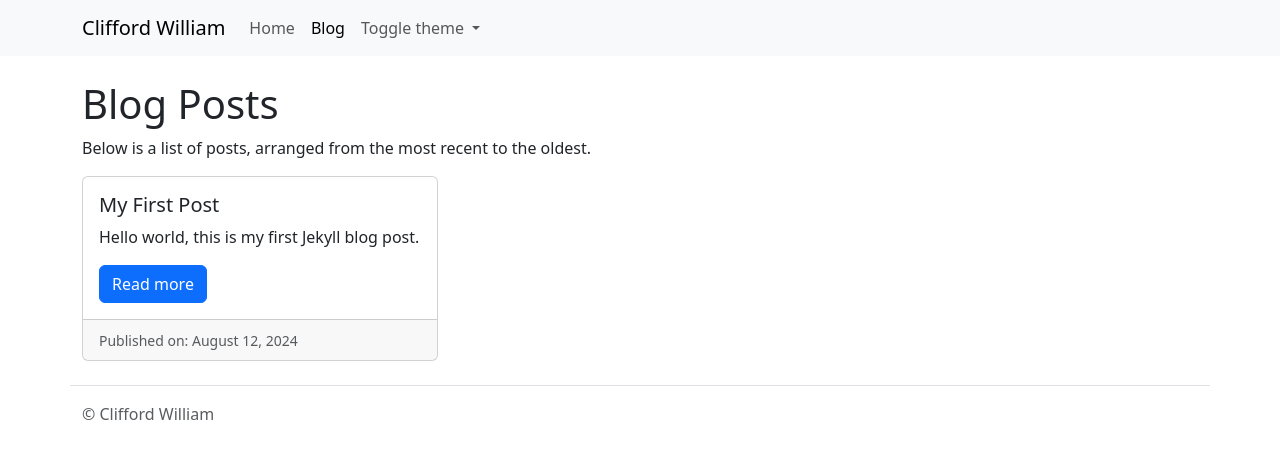
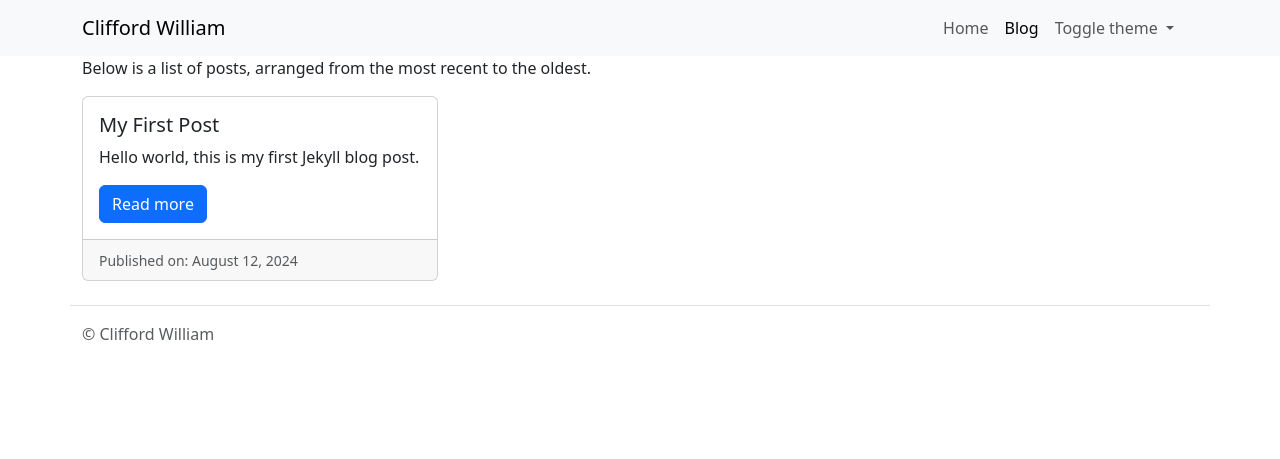
Before and after one commit to cliffordwilliam/my_archive, a Jekyll site: the page built from blog.md, in a window 1280 px wide. Shown: the top 459 px of the page. Built offline with Jekyll 4.4.1, drawn with Linux system fonts in a browser that asks for light colours.

Commit message:
edit header

```diff
--- a/_layouts/default.html
+++ b/_layouts/default.html
@@ -10,15 +10,21 @@
 </head>
 
 <body>
-  <nav class="navbar navbar-expand-lg bg-body-tertiary mb-4">
+  <header>
+    <nav class="navbar navbar-expand-lg bg-body-tertiary mb-4 fixed-top">
       <div class="container">
         <a class="navbar-brand" href="{{ '/' | relative_url }}">{{ site.author_name }}</a>
-      <button class="navbar-toggler" type="button" data-bs-toggle="collapse" data-bs-target="#navbarNav"
-        aria-controls="navbarNav" aria-expanded="false" aria-label="Toggle navigation">
+        <button class="navbar-toggler" type="button" data-bs-toggle="offcanvas" data-bs-target="#offcanvasNavbar"
+          aria-controls="offcanvasNavbar" aria-label="Toggle navigation">
           <span class="navbar-toggler-icon"></span>
         </button>
-      <div class="collapse navbar-collapse" id="navbarNav">
-        <ul class="navbar-nav">
+        <div class="offcanvas offcanvas-end" tabindex="-1" id="offcanvasNavbar" aria-labelledby="offcanvasNavbarLabel">
+          <div class="offcanvas-header">
+            <h5 class="offcanvas-title" id="offcanvasNavbarLabel">{{ site.author_name }}</h5>
+            <button type="button" class="btn-close" data-bs-dismiss="offcanvas" aria-label="Close"></button>
+          </div>
+          <div class="offcanvas-body">
+            <ul class="navbar-nav justify-content-end flex-grow-1 pe-3">
               <li class="nav-item">
                 <a class="nav-link {% if page.url == '/' %}active{% endif %}"
                   aria-current="{% if page.url == '/' %}page{% endif %}" href="{{ '/' | relative_url }}">Home</a>
@@ -75,7 +81,9 @@
             </ul>
           </div>
         </div>
+      </div>
     </nav>
+  </header>
   <main class="container">
     <h1>{{ page.title }}</h1>
     <section>
```
Lines whose indentation alone changed are shown as unchanged.
